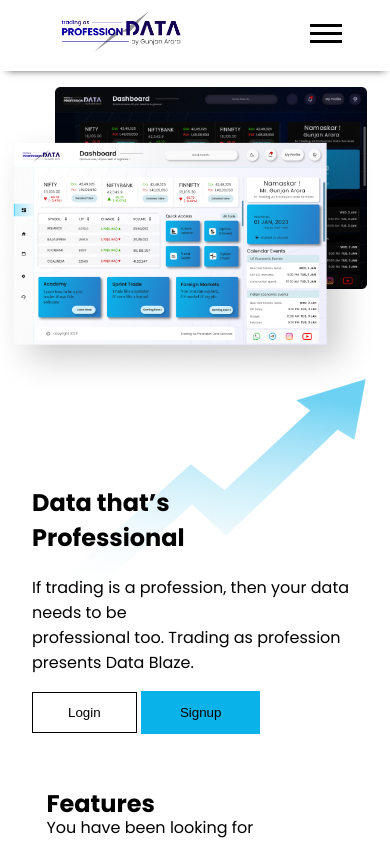
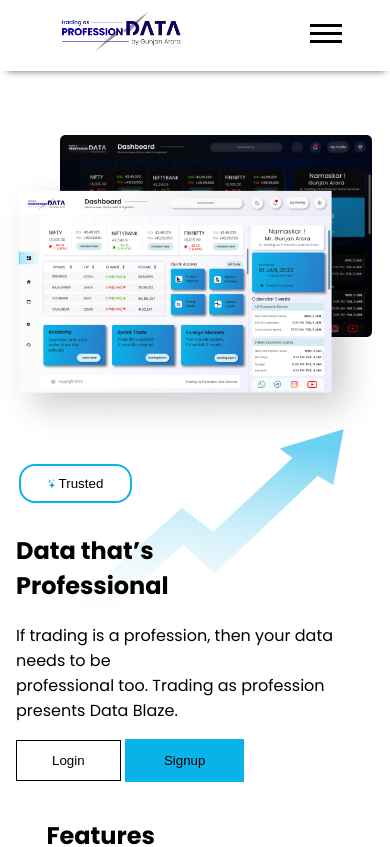
Before and after one commit to santoshCS/welcome-app_scs, a React (Create React App) app: page / in a window 390 px wide. Shown: the top 847 px of the page. Built offline with nearby package versions, Linux system fonts and the light colour scheme.

Commit message:
Final updates

```diff
--- a/src/components/container.css
+++ b/src/components/container.css
@@ -115,7 +115,14 @@
 @media screen and (max-width: 767px){
     .main_area{
         flex-direction: column-reverse;
-        padding: 1rem;
+        /* padding: 1rem; */
+    }
+    .main_area{
+        padding-top: 4rem;
+    }
+    .right_container {
+        position: relative;
+        left: 21px;
     }
     .bg_arrow {
         /* width: 72%;
@@ -124,11 +131,11 @@
         top: 270px;
         left: 71px;
     }
-    /* .trst_btn_area{
-        position: relative;
-        top: 10rem;
-        left:7.5rem;
-        } */
+    .trst_btn_area{
+        position: absolute;
+        top: 29rem;
+        left: 1.2rem;
+        }
     .light_Dash{
         width: 100%;
         right: 7%;
```
